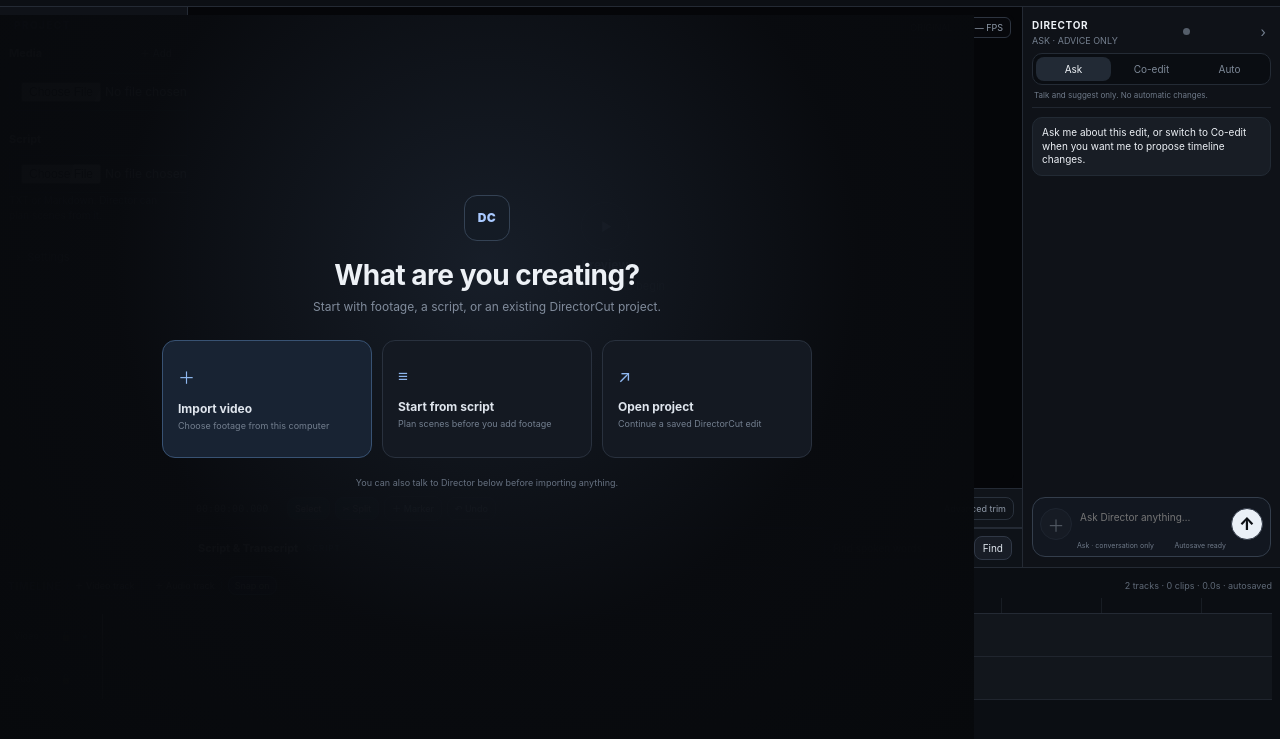
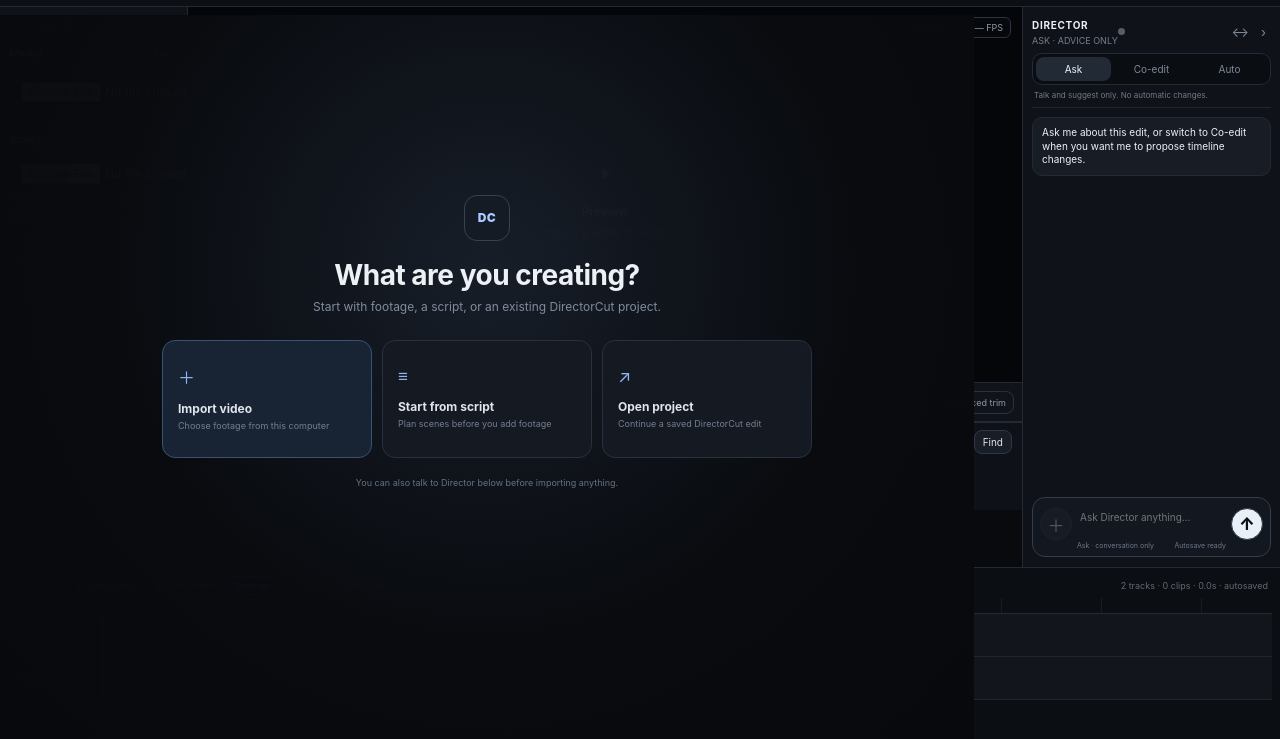
Before and after one commit to innie1/directorcut, a plain HTML site: page prototype/index.html in a window 1280 px wide. Shown: the part 43-782 px from the top of the page. Drawn offline with Linux system fonts and the light colour scheme.

Commit message:
Load professional workflow and Director progress layer

```diff
--- a/prototype/index.html
+++ b/prototype/index.html
@@ -7,6 +7,7 @@
   <link rel="stylesheet" href="styles.css">
   <link rel="stylesheet" href="stage5.css">
   <link rel="stylesheet" href="workspace-v2.css">
+  <link rel="stylesheet" href="pro-workflow.css">
 </head>
 <body>
 <header class="appHeader">
@@ -147,5 +148,6 @@
 <script src="stage4-controller.js"></script>
 <script src="stage5-timeline-ui.js"></script>
 <script src="ux-controller.js"></script>
+<script src="pro-workflow.js"></script>
 </body>
 </html>
```
